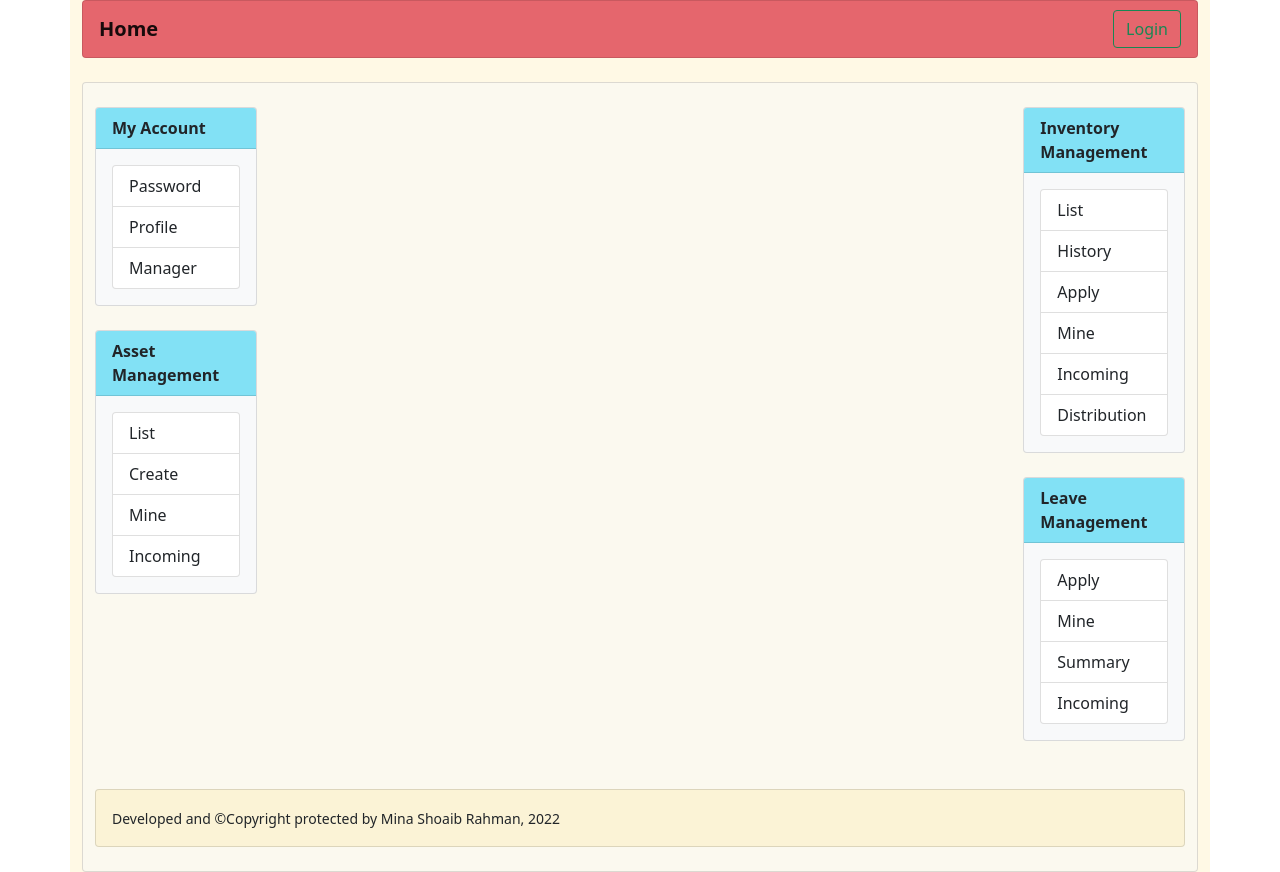
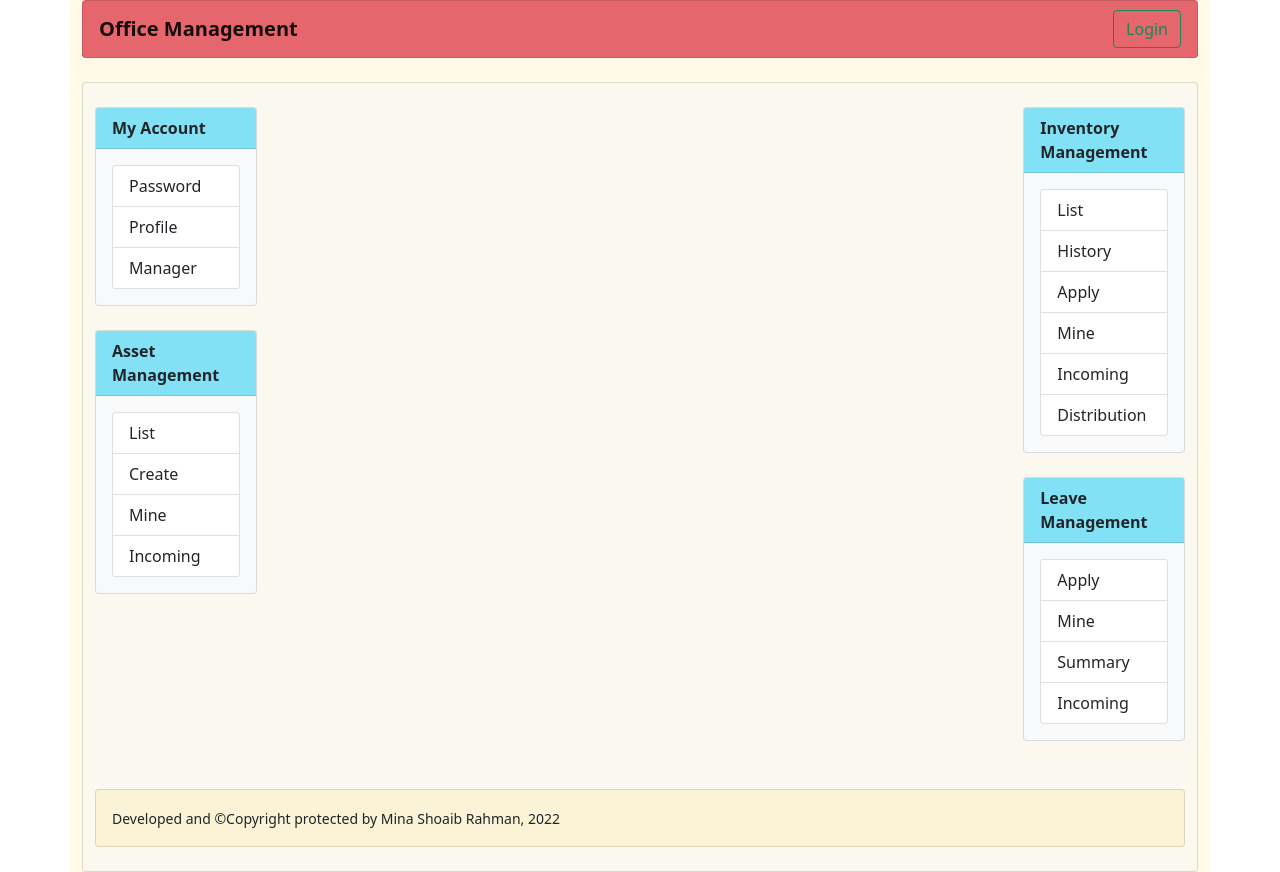
Before and after one commit to shoaibsaikat/Office-Management-Django-Angular, an Angular app: page / in a window 1280 px wide. Built offline with nearby package versions, Linux system fonts and the light colour scheme.

Commit message:
generated app-routing module

```diff
--- a/src/app/app.component.html
+++ b/src/app/app.component.html
@@ -2,7 +2,7 @@
   <!-- nav bar -->
   <div class="card bg-danger bg-opacity-75">
     <nav class="navbar navbar-expand-lg navbar-light bg-transparent" style="margin-left: 1em;">
-      <a class="navbar-brand" href="/"><strong>Home</strong></a>
+      <a class="navbar-brand" href="/"><strong>{{title}}</strong></a>
       <button class="navbar-toggler" type="button" data-bs-toggle="collapse" data-bs-target="#navbarSupportedContent" aria-controls="navbarSupportedContent" aria-expanded="false" aria-label="Toggle navigation">
         <span class="navbar-toggler-icon"></span>
       </button>
--- a/src/app/app.module.ts
+++ b/src/app/app.module.ts
@@ -2,13 +2,15 @@ import { NgModule } from '@angular/core';
 import { BrowserModule } from '@angular/platform-browser';
 
 import { AppComponent } from './app.component';
+import { AppRoutingModule } from './app-routing.module';
 
 @NgModule({
   declarations: [
     AppComponent
   ],
   imports: [
-    BrowserModule
+    BrowserModule,
+    AppRoutingModule
   ],
   providers: [],
   bootstrap: [AppComponent]
```
Also changed, not shown: src/app/app-routing.module.ts (added, +12 -0 lines).
